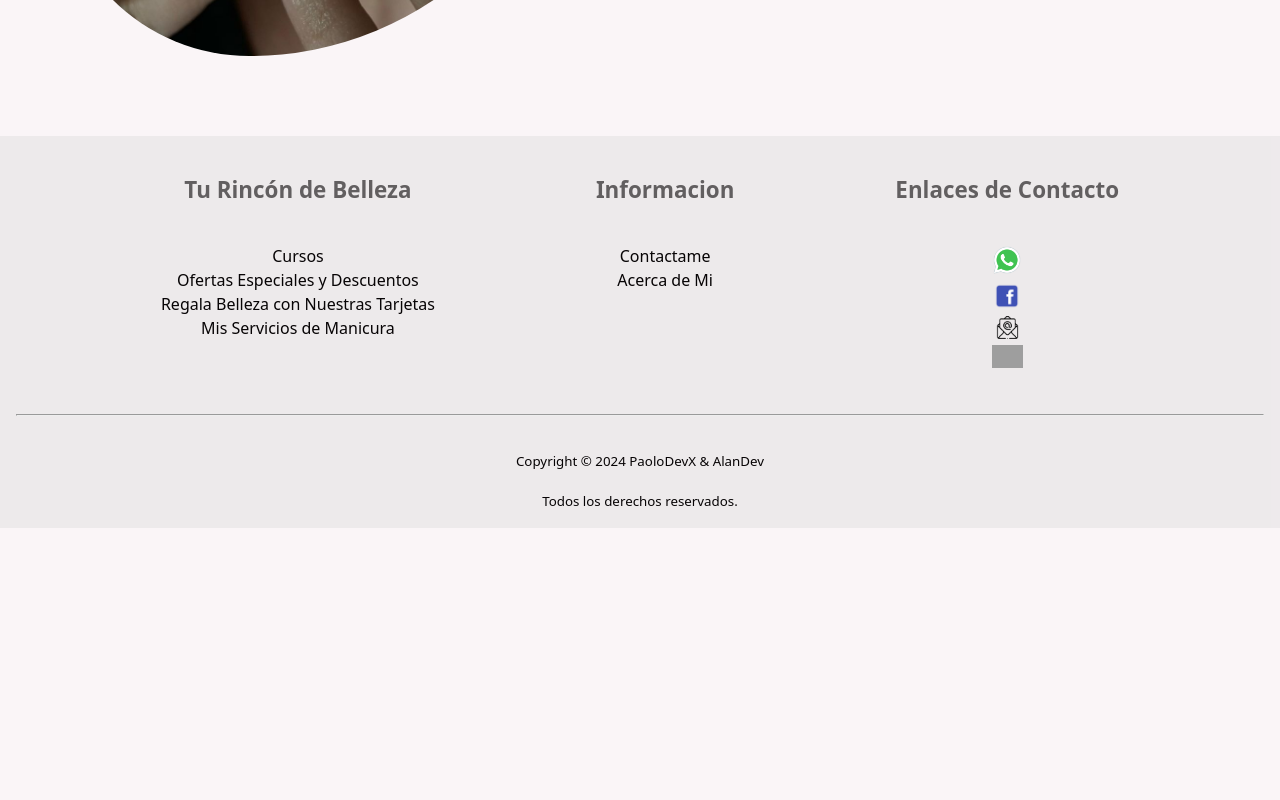
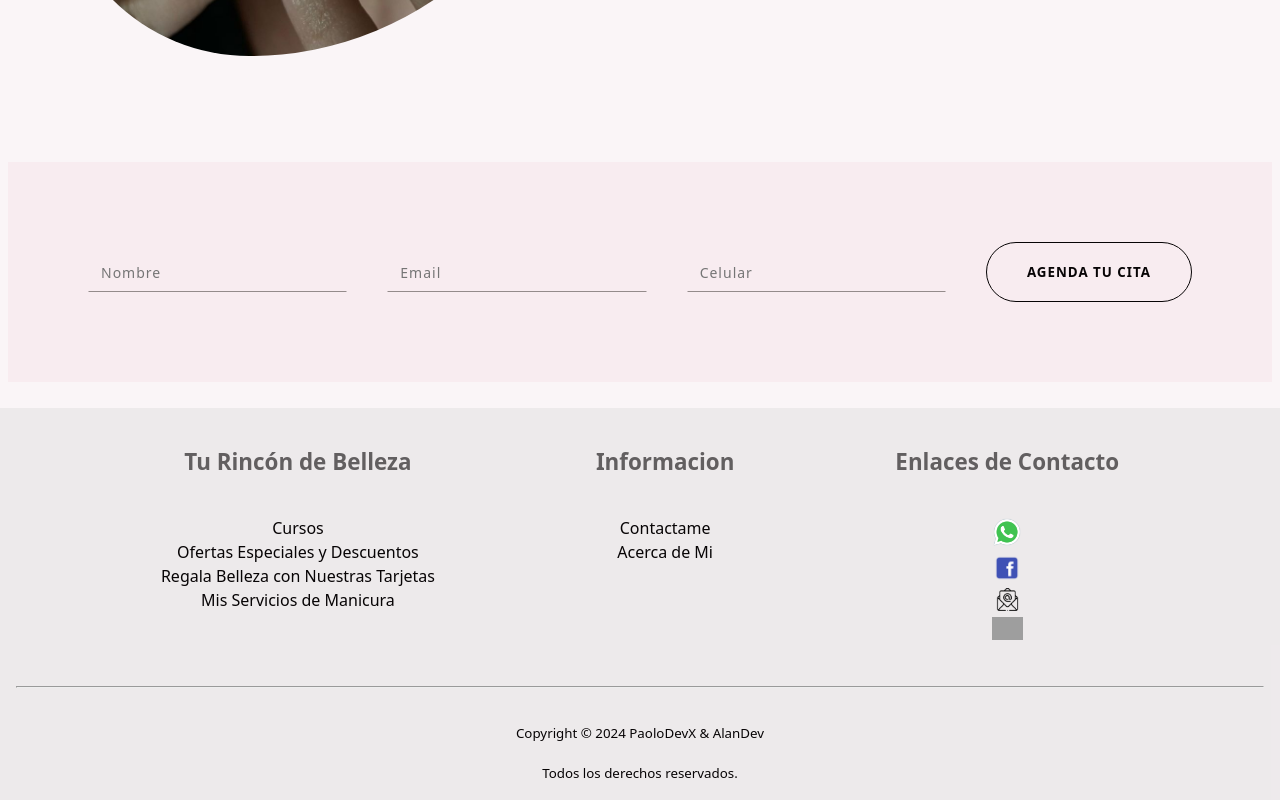
Before and after one commit to PSuarez18/cosmeticSofia, a React (Vite) app: page / in a window 1280 px wide. Shown: the part 880-1680 px from the top of the page. Before the commit the page ends 1408 px from the top, so only its background shows below. Built offline with nearby package versions, Linux system fonts and the light colour scheme; grey boxes are pictures that could not be loaded.

Commit message:
form de Agendar Cita

```diff
--- /dev/null
+++ b/src/components/SectionAppointment/SectionAppointment.jsx
@@ -0,0 +1,56 @@
+import "../../styles/SectionAppointment.css"
+
+const SectionAppointment = () => {
+    return (
+        <div>
+            <form
+                id="email-form-2"
+                name="email-form-2"
+                data-name="Email Form 2"
+                method="get"
+                className="form-2"
+                aria-label="Email Form 2"
+            >
+                <div className="appointment-wrapper">
+                    <input
+                        className="text-field-home w-input"
+                        maxLength="256"
+                        name="name-2"
+                        data-name="Name 2"
+                        placeholder="Nombre"
+                        type="text"
+                        id="name-2"
+                        required
+                    />
+                    <input
+                        className="text-field-home w-input"
+                        maxLength="256"
+                        name="email-2"
+                        data-name="Email 2"
+                        placeholder="Email"
+                        type="email"
+                        id="email-2"
+                        required
+                    />
+                    <input
+                        className="text-field-home w-input"
+                        maxLength="256"
+                        name="Phone-2"
+                        data-name="Phone 2"
+                        placeholder="Celular"
+                        type="text"
+                        id="Phone-2"
+                    />
+                </div>
+                <input
+                    type="submit"
+                    data-wait="Please wait..."
+                    className="primary-button-border w-button"
+                    value="Agenda tu Cita"
+                />
+            </form>
+
+        </div>
+    )
+}
+export default SectionAppointment;
--- a/src/index.css
+++ b/src/index.css
@@ -8,6 +8,7 @@
     --backgroundfooter: rgba(15, 23, 33, 0.05);
     --white: white;
     --sectionLoopBackground:  rgb(46, 43, 41);
+    --formBackground: hsl(341, 55%, 74%, 10%);
 
   }
 }
--- /dev/null
+++ b/src/styles/SectionAppointment.css
@@ -0,0 +1,80 @@
+.text-field-home {
+    color: var(--primary-dark);
+    letter-spacing: 1px;
+    background-color: rgba(0, 0, 0, 0);
+    border: 1px solid rgba(0, 0, 0, 0);
+    border-bottom-color: rgba(51, 45, 40, .5);
+    margin-bottom: 0;
+    padding: 10px 12px;
+    font-size: 16px;
+    line-height: 1.5em;
+}
+
+.w-input {
+    width: 100%;
+    height: 38px;
+    background-color: transparent;
+    margin-bottom: 10px;
+    padding: 8px 12px;
+    font-size: 14px;
+    line-height: 1.42857;
+    display: block;
+}
+
+input {
+    line-height: normal;
+}
+
+.form-2 {
+    grid-column-gap: 40px;
+    align-items: flex-end;
+    display: flex;
+    margin: 26px 8px;
+    padding: 80px;
+    background-color: var(--formBackground);
+}
+
+
+.appointment-wrapper {
+    grid-column-gap: 40px;
+    flex: 1;
+    display: flex;
+}
+
+.text-field-home:focus {
+    border-color: transparent transparent var(--secondary);
+}
+
+.w-input:focus {
+    outline: 0;
+}
+
+@media screen and (max-width: 767px) {
+    .text-field-home {
+        margin-bottom: 20px;
+    }
+
+    .appointment-wrapper {
+        flex-direction: column;
+        margin-bottom: 20px;
+    }
+}
+
+@media screen and (max-width: 991px) {
+    .form-2 {
+        flex-direction: column;
+        align-items: center;
+        padding: 40px;
+
+    }
+
+    .appointment-wrapper,
+    .appointment-wrapper.contact {
+        width: 100%;
+    }
+
+    .text-field-home {
+        margin-bottom: 40px;
+    }
+
+}
--- a/src/views/Home.jsx
+++ b/src/views/Home.jsx
@@ -1,4 +1,5 @@
 import Footer from "../components/Footer/Footer";
+import SectionAppointment from "../components/SectionAppointment/SectionAppointment";
 import SectionExperience from "../components/SectionLoopExperience/SectionExperience";
 import SectionSkills from "../components/SectionSkills/SectionSkills";
 import SectionZillinails from "../components/SectionZillinails/SectionInfoZilinail";
@@ -15,6 +16,7 @@ function Home() {
                 <SectionExperience/>
                 <SectionSkills/>
                 <SectionZillinails/>
+                <SectionAppointment/>
 
             </main>
             <footer>
```
